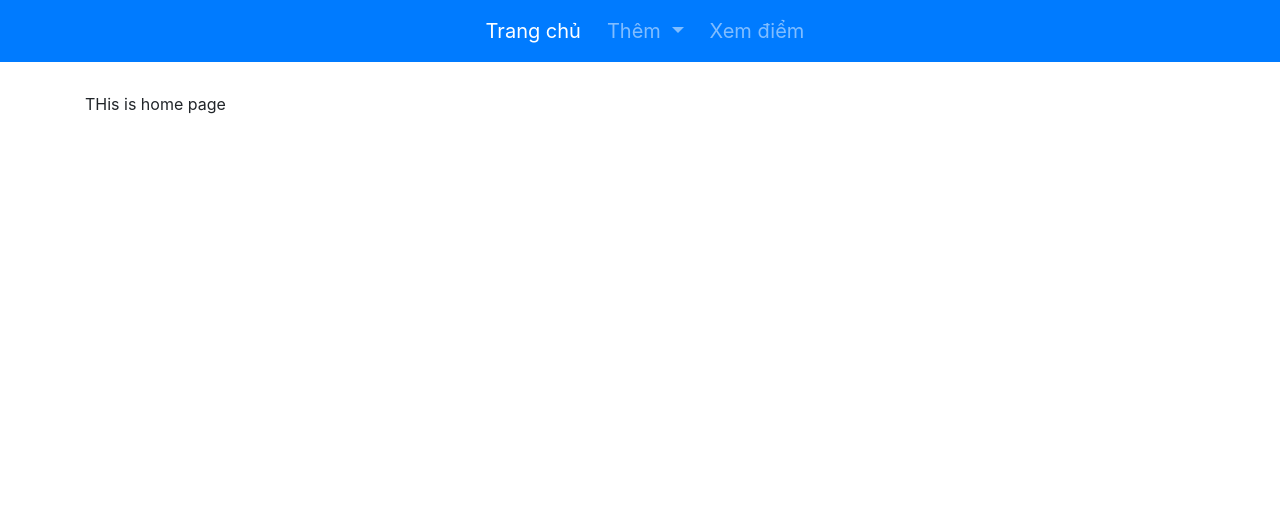
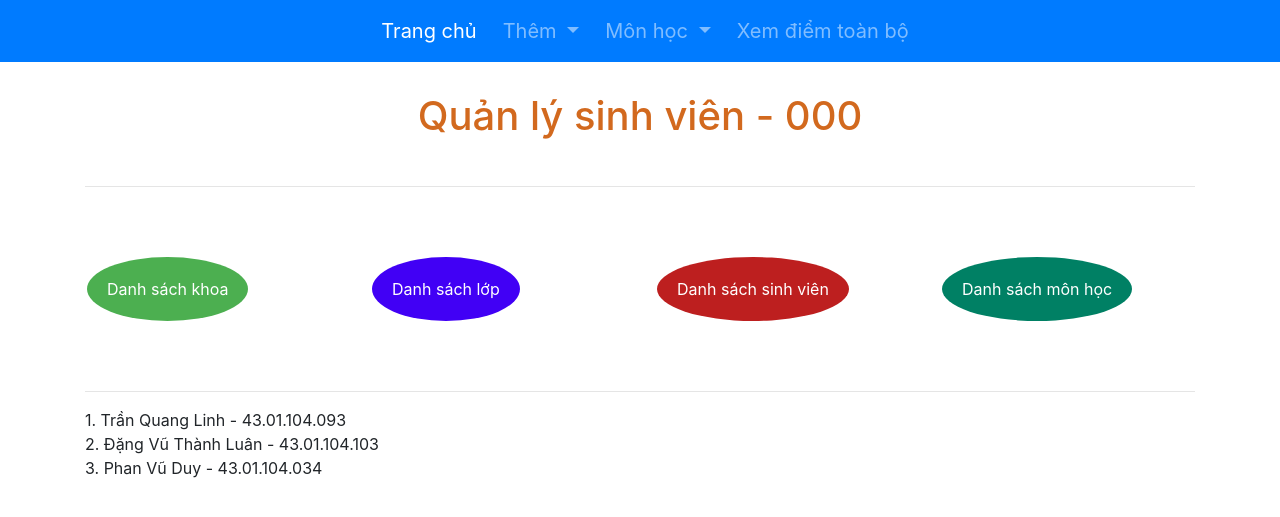
Before and after one commit to luandvt/web2020-midterm-000, a PHP site: page /html/home.php in a window 1280 px wide. Shown: the top 517 px of the page. Run offline with PHP 8.4, Linux system fonts and the light colour scheme.

Commit message:
update home page and new file

```diff
--- a/css/home.css
+++ b/css/home.css
@@ -1,3 +1,71 @@
 #homepage {
     padding-top: 30px;
+    padding-bottom: 30px;
 }
+
+#title {
+    color: chocolate;
+    text-align: center;
+    padding-bottom: 30px;
+}
+
+#menu-home {
+    padding-top: 50px;
+    padding-bottom: 50px;
+}
+
+#button-khoa {
+    background-color: #4CAF50;
+    border: none;
+    color: white;
+    padding: 20px;
+    text-align: center;
+    text-decoration: none;
+    display: inline-block;
+    font-size: 16px;
+    margin: 4px 2px;
+    border-radius: 50%;
+}
+
+#button-lop {
+    background-color: #4100f5;
+    border: none;
+    color: white;
+    padding: 20px;
+    text-align: center;
+    text-decoration: none;
+    display: inline-block;
+    font-size: 16px;
+    margin: 4px 2px;
+    border-radius: 50%;
+}
+
+#button-sinhvien {
+    background-color: #bd1f1f;
+    border: none;
+    color: white;
+    padding: 20px;
+    text-align: center;
+    text-decoration: none;
+    display: inline-block;
+    font-size: 16px;
+    margin: 4px 2px;
+    border-radius: 50%;
+}
+
+#button-monhoc {
+    background-color: #008064;
+    border: none;
+    color: white;
+    padding: 20px;
+    text-align: center;
+    text-decoration: none;
+    display: inline-block;
+    font-size: 16px;
+    margin: 4px 2px;
+    border-radius: 50%;
+}
+
+.linkitem {
+    color: white;
+}
--- a/html/header.php
+++ b/html/header.php
@@ -27,8 +27,17 @@
                         <a class="dropdown-item" href="../html/addmonhoc.php">Thêm môn học</a>
                     </div>
                 </li>
+                <li class="nav-item dropdown">
+                    <a class="nav-link dropdown-toggle" href="#" id="navbarDropdown" role="button" data-toggle="dropdown" aria-haspopup="true" aria-expanded="false">
+                      Môn học
+                    </a>
+                    <div class="dropdown-menu" aria-labelledby="navbarDropdown">
+                        <a class="dropdown-item" href="#">Nhập điểm</a>
+                        <a class="dropdown-item" href="#">Xem điểm</a>
+                    </div>
+                </li>
                 <li class="nav-item">
-                    <a class="nav-link" href="../html/xemdiem.php">Xem điểm</a>
+                    <a class="nav-link" href="../html/xemdiem.php">Xem điểm toàn bộ</a>
                 </li>
             </ul>
         </nav>
--- a/html/home.php
+++ b/html/home.php
@@ -10,7 +10,30 @@
 
 
 <div class="container" id="homepage">
-    THis is home page
+    <h1 id="title">Quản lý sinh viên - 000</h1>
+    <hr/>
+        <div id="menu-home">
+            <div class="row">
+                <div class="col-sm" id="item">
+                    <button id="button-khoa"><a class="linkitem" href="../html/dskhoa.php">Danh sách khoa</a></button>
+                </div>
+                <div class="col-sm" id="item">
+                    <button id="button-lop"><a class="linkitem" href="../html/dslop.php">Danh sách lớp</a></button>
+                </div>
+                <div class="col-sm" id="item">
+                    <button id="button-sinhvien"><a class="linkitem" href="../html/dssinhvien.php">Danh sách sinh viên</a></button>
+                </div>
+                <div class="col-sm" id="item">
+                    <button id="button-monhoc"><a class="linkitem" href="../html/dsmonhoc.php">Danh sách môn học</a></button>
+                </div>
+            </div>
+        </div>
+    <hr/>
+    <div id="thanhvien">
+        <text>1. Trần Quang Linh - 43.01.104.093</text></br>
+        <text>2. Đặng Vũ Thành Luân - 43.01.104.103</text></br>
+        <text>3. Phan Vũ Duy - 43.01.104.034</text>
+    </div>
 </div>
 
 </body>
```
Also changed, not shown: html/dskhoa.php (added), html/dslop.php (added), html/dsmonhoc.php (added), html/dssinhvien.php (added).
